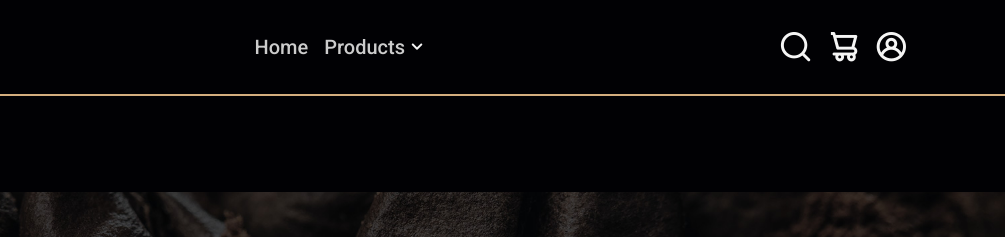
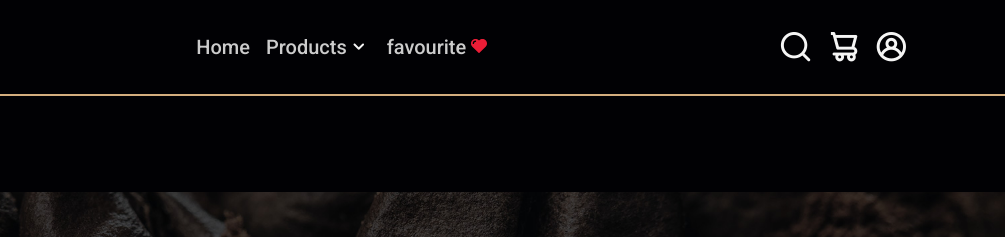
Before and after one commit to TahaHamdy02/CoffeeShop, a plain HTML site: page assets/ProductPage.html in a window 1280 px wide. Shown: the top 237 px of the page, 275-1280 px from the left. Drawn offline with nearby package versions, Linux system fonts and the light colour scheme.

Commit message:
Update ProductPage.html

```diff
--- a/assets/ProductPage.html
+++ b/assets/ProductPage.html
@@ -29,6 +29,21 @@
                     <li class="dropdown__link"><a href="../index.html">Coffee Beans</a></li>
                     <li class="dropdown__link"><a href="../index.html">Via Instant</a></li>
                 </ul>
+            </li>
+                        <li><a href="FavouriteProducts.html" class="fav">favourite
+            <span>
+                <svg class="favourite" version="1.1" id="Capa_1" xmlns="http://www.w3.org/2000/svg" xmlns:xlink="http://www.w3.org/1999/xlink" x="0px" y="0px"
+                    viewBox="0 0 472.7 472.7" style="enable-background:new 0 0 472.7 472.7;" xml:space="preserve">
+                    <g>
+                    <path class="wfavourite" id="XMLID_810_" d="M433.5,67c-25.3-25.3-59-39.3-94.8-39.3s-69.6,14-94.9,39.4l-7.3,7.3l-7.5-7.5
+                   c-25.4-25.4-59.1-39.4-95-39.4c-35.8,0-69.4,13.9-94.7,39.3C13.9,92.2,0,125.9,0,161.7s14,69.5,39.4,94.8l182.7,182.7
+                   c3.8,3.8,9,6,14.5,6c5.4,0,10.6-2.2,14.5-6l182.2-182.4c25.4-25.4,39.3-59.1,39.4-94.9S458.8,92.4,433.5,67z M132.5,117.2
+                   c-23.9,0-43.4,19.5-43.4,43.4c0,11-8.9,19.9-19.9,19.9s-19.9-8.9-19.9-19.9c0-45.8,37.3-83.1,83.1-83.1c11,0,19.9,8.9,19.9,19.9
+                   C152.4,108.4,143.5,117.2,132.5,117.2z"/>
+                    </g>
+               </svg>
+            </span>
+          </a>
             </li>
         </nav>
         <!-- icons -->
```
